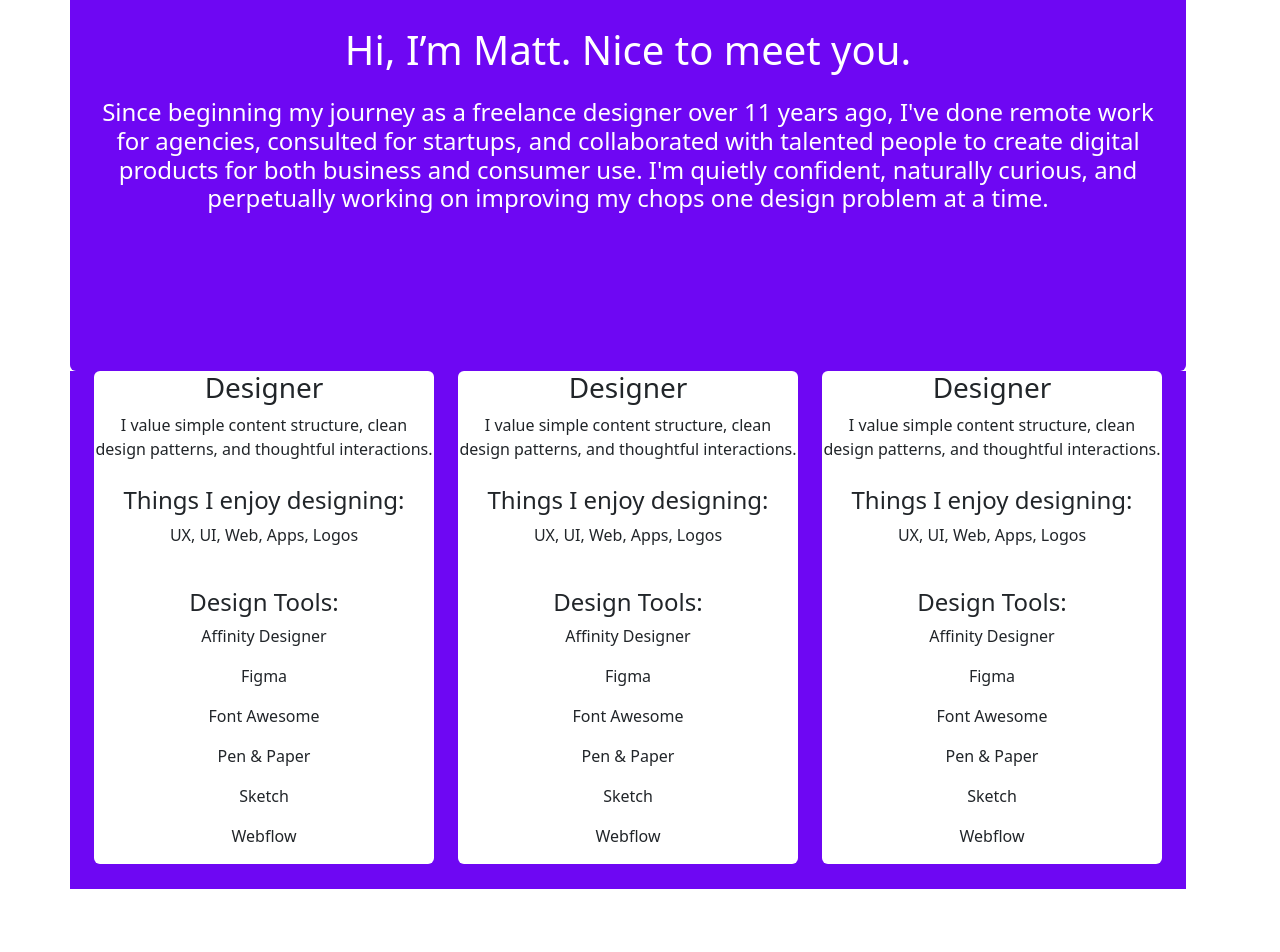
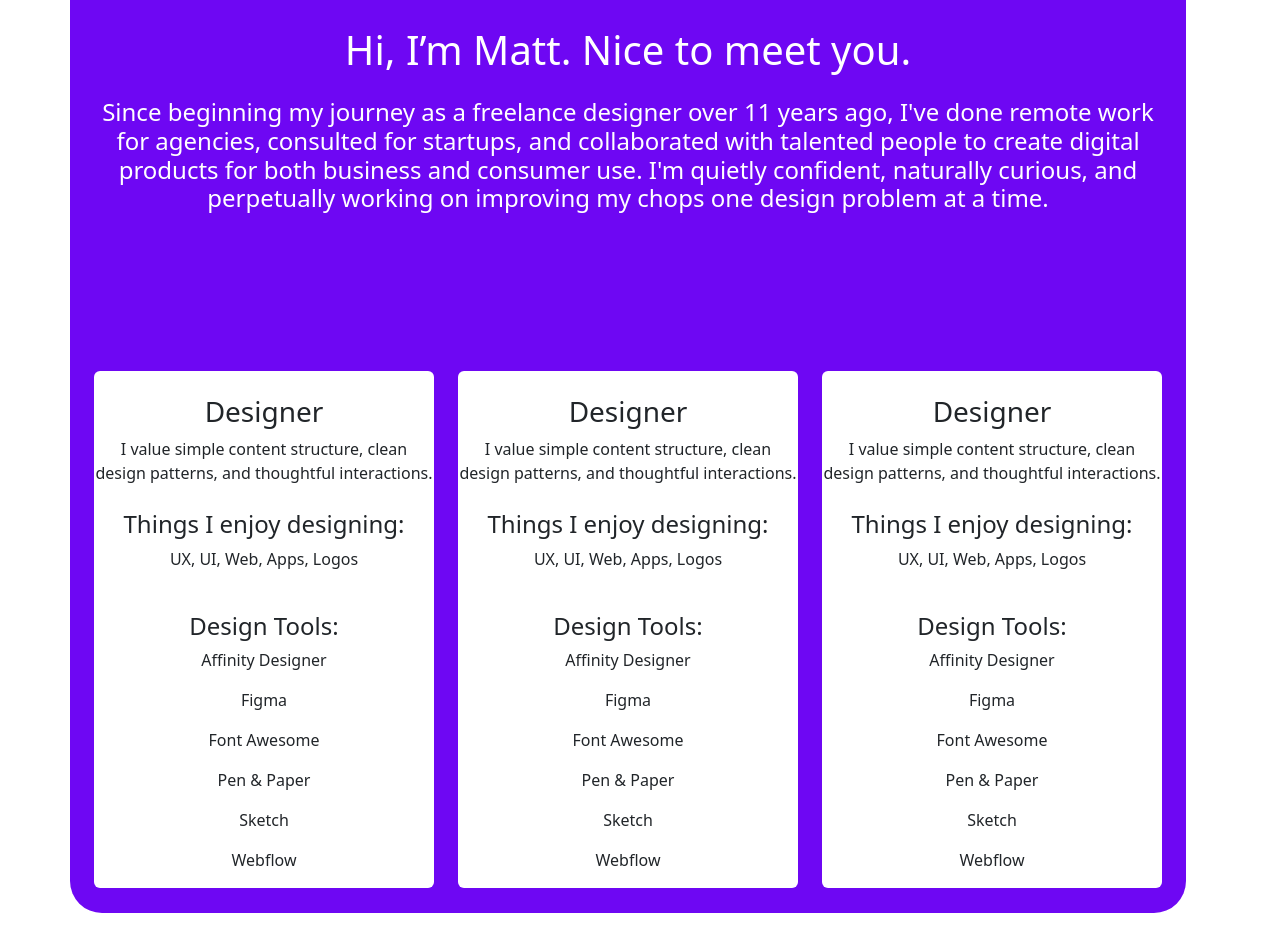
Before and after one commit to FigasaCHAN/acostafa-dev.github.io, a plain HTML site: page index.html in a window 1280 px wide. Shown: the part 992-1944 px from the top of the page. Drawn offline with Linux system fonts and the light colour scheme.

Commit message:
fix: se corrige los estilos de aboutme

```diff
--- a/index.html
+++ b/index.html
@@ -1,5 +1,5 @@
 <!doctype html>
-<html lang="es">
+<html lang="en">
 <head>
     <meta charset="UTF-8">
     <meta name="viewport"
@@ -55,7 +55,7 @@
         <div class="container-section-header row ">
             <img src="./resources/images/hero-devices.svg" class="rounded mx-auto d-block w-50" alt="avatar">
         </div>
-        <div class="container-section-about-me row rounded">
+        <div class="container-section-about-me row rounded-top-5">
             <article class="container-section-about-me-info">
                 <p class="h1 mb-4">Hi, I’m Matt. Nice to meet you.</p>
                 <p class="h4">Since beginning my journey as a freelance designer over 11 years ago, I've done remote
@@ -64,9 +64,9 @@
                     perpetually working on improving my chops one design problem at a time.</p>
             </article>
         </div>
-        <div class="container-section-skills row">
+        <div class="container-section-skills row rounded-bottom-5">
             <div class="container-section-skills-info col-lg">
-                <article class="skills-info-container rounded">
+                <article class="skills-info-container rounded pt-4">
                     <div class="skill-info-main">
                         <p class="h3">Designer</p>
                         <p>I value simple content structure, clean design patterns, and thoughtful
@@ -88,7 +88,7 @@
                 </article>
             </div>
             <div class="container-section-skills-info col-lg">
-                <article class="skills-info-container rounded">
+                <article class="skills-info-container rounded pt-4">
                     <div class="skill-info-main">
                         <p class="h3">Designer</p>
                         <p>I value simple content structure, clean design patterns, and thoughtful
@@ -110,7 +110,7 @@
                 </article>
             </div>
             <div class="container-section-skills-info col-lg">
-                <article class="skills-info-container rounded">
+                <article class="skills-info-container rounded pt-4">
                     <div class="skill-info-main">
                         <p class="h3">Designer</p>
                         <p>I value simple content structure, clean design patterns, and thoughtful
```
